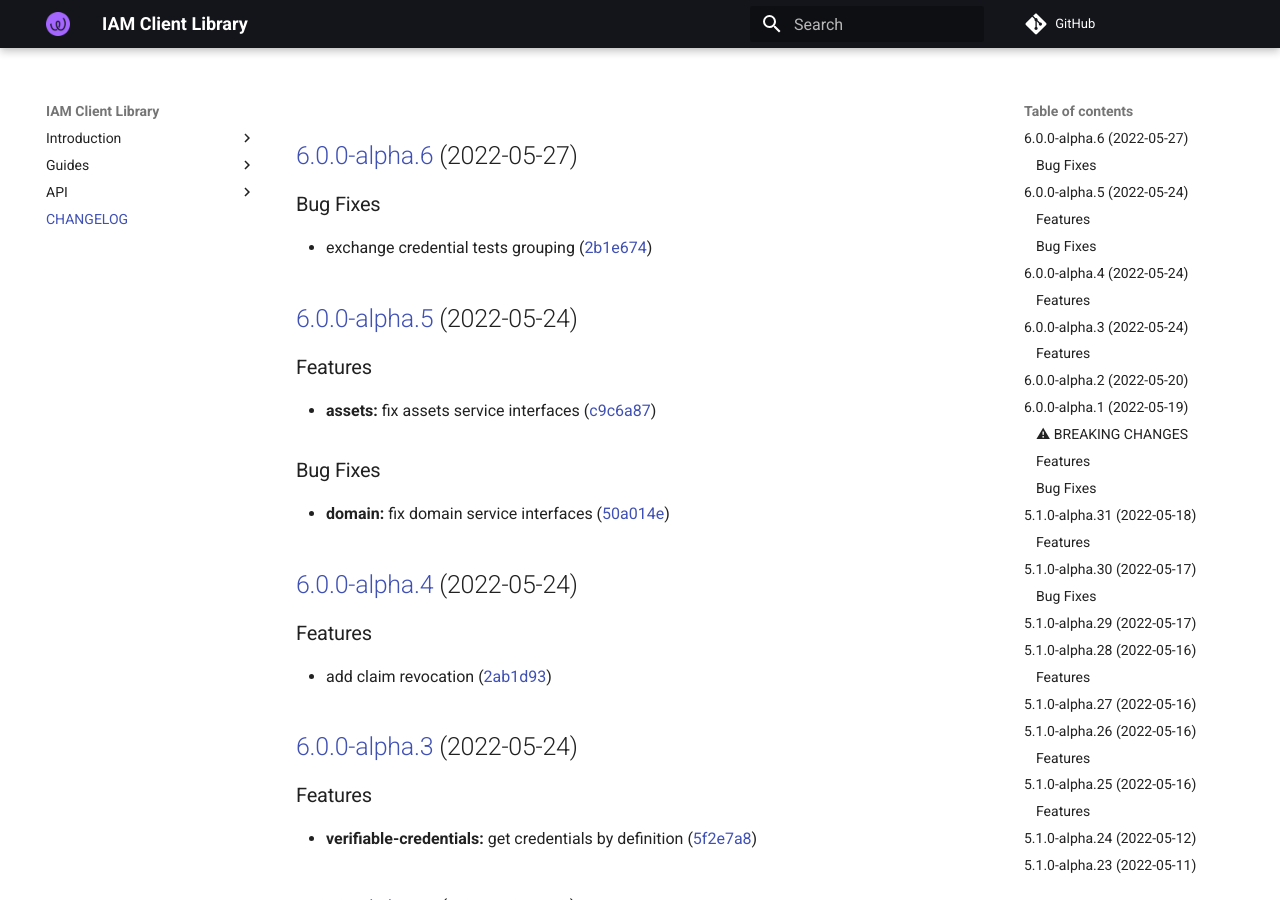
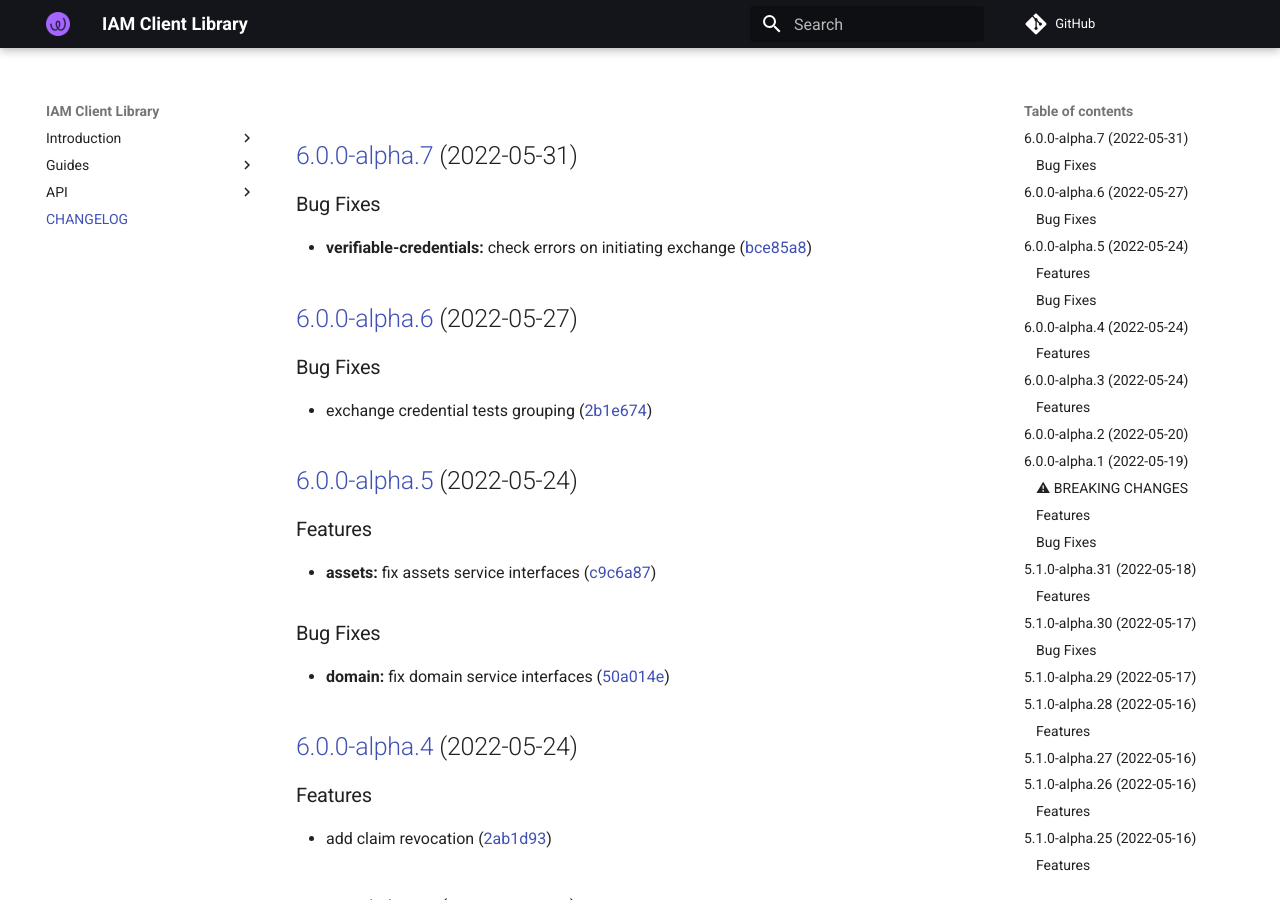
Before and after one commit to energywebfoundation/iam-client-lib, an MkDocs documentation site: the page built from docs/CHANGELOG.md, in a window 1280 px wide and 900 px high. Built offline with MkDocs 1.6.1 and Material for MkDocs 9.7.7, drawn with Linux system fonts in a browser that asks for light colours; comment, search, counter and statistics services are not loaded.

Commit message:
chore(release): 6.0.0-alpha.7 [skip ci]
## [6.0.0-alpha.7](https://github.com/energywebfoundation/iam-client-lib/compare/v6.0.0-alpha.6...v6.0.0-alpha.7) (2022-05-31)

### Bug Fixes

* **verifiable-credentials:** check errors on initiating exchange ([bce85a8](https://github.com/energywebfoundation/iam-client-lib/commit/bce85a8eca2a6abc2e89b93c13c44d63fa64bf02))

```diff
--- a/docs/CHANGELOG.md
+++ b/docs/CHANGELOG.md
@@ -1,3 +1,10 @@
+## [6.0.0-alpha.7](https://github.com/energywebfoundation/iam-client-lib/compare/v6.0.0-alpha.6...v6.0.0-alpha.7) (2022-05-31)
+
+
+### Bug Fixes
+
+* **verifiable-credentials:** check errors on initiating exchange ([bce85a8](https://github.com/energywebfoundation/iam-client-lib/commit/bce85a8eca2a6abc2e89b93c13c44d63fa64bf02))
+
 ## [6.0.0-alpha.6](https://github.com/energywebfoundation/iam-client-lib/compare/v6.0.0-alpha.5...v6.0.0-alpha.6) (2022-05-27)
 
 
--- a/package.json
+++ b/package.json
@@ -1,6 +1,6 @@
 {
   "name": "iam-client-lib",
-  "version": "6.0.0-alpha.6",
+  "version": "6.0.0-alpha.7",
   "description": "Library for Decentralized Identity and Access Management",
   "main": "dist/index.js",
   "module": "dist/index.esm.js",
```
